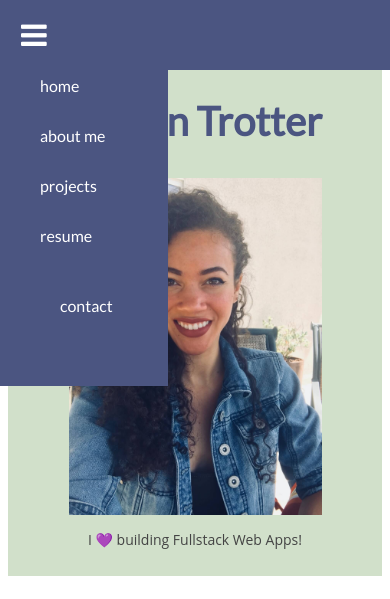
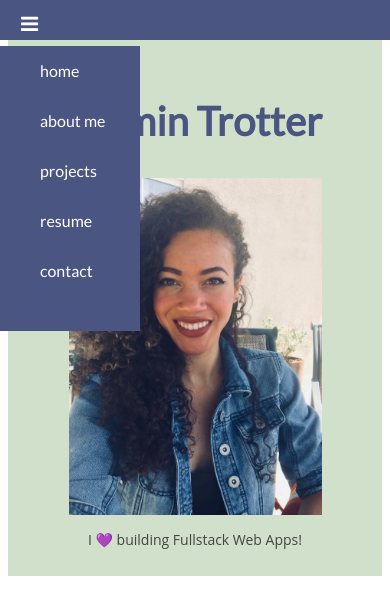
Before and after one commit to JasminTrotter/portfolio, a plain HTML site: page index.html in a window 390 px wide. Both pictures are taken after a click on the button 33 px from the left and 34 px from the top of the page. Shown: the top 599 px of the page. Drawn offline with nearby package versions, Linux system fonts and the light colour scheme.

Commit message:
cleaner hamburger

```diff
--- a/index.html
+++ b/index.html
@@ -21,7 +21,7 @@
             <li class="about-me-link">about me</li>
             <li class="projects-link">projects</li>
             <li><a href="./JasminTrotter_webdev.pdf" target="_blank">resume</a></li>
-            <li class="contact-link">contact</li>
+            <li class="contact-section-link">contact</li>
         </ul>
         <ul class="desktopNav">
             <li class="home-link">home</li>
--- a/main.css
+++ b/main.css
@@ -39,7 +39,7 @@ footer {
 }
 .mobileNav {
   position: absolute;
-  top: 45px;
+  top: 30px;
   background-color: #4B5581;
   padding-right: 35px;
   padding-bottom: 35px;
@@ -51,8 +51,8 @@ footer {
   float: left;
   position: absolute;
   left: 15px;
-  top: 15px;
-  font-size: 30px;
+  top: 10px;
+  font-size: 20px;
 }
 
 .mobileNav li {
@@ -254,10 +254,6 @@ p {
   display: block;
 }
 
-/*.contact {
-  margin: 50px auto;
-
-}*/
 
 #location {
   margin: 30px;
@@ -279,10 +275,10 @@ p {
   .desktopNav li {
     display: none;
   }
-  .desktopNav {
+/*  .desktopNav {
     height: 30px;
 
-  }
+  }*/
 }
 
 
```
